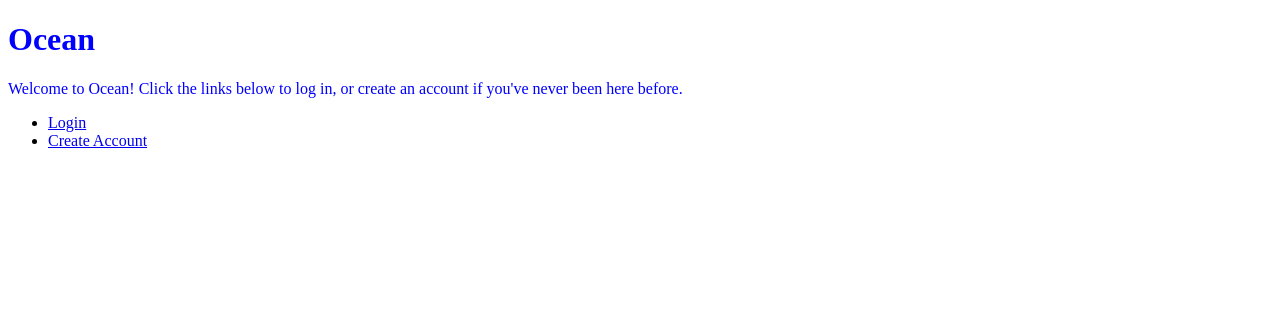
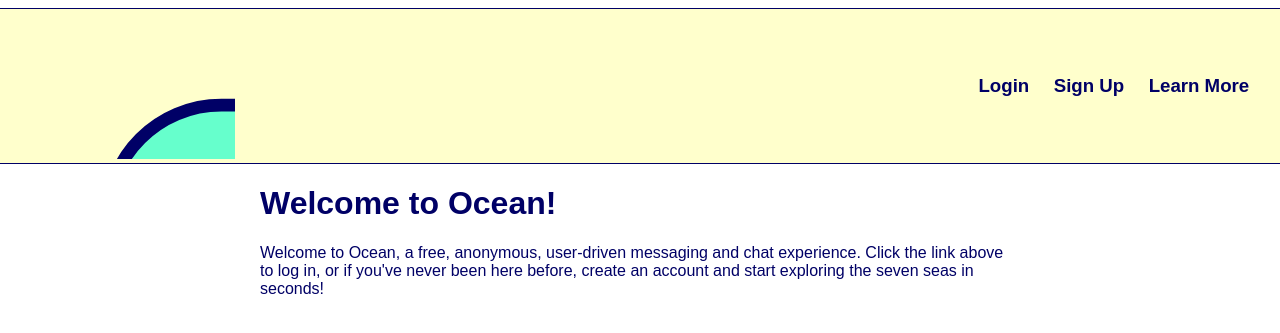
Before and after one commit to TylerDKnight/CSC-210-DCC, a PHP site: page / in a window 1280 px wide. Shown: the top 333 px of the page. Run offline with PHP 8.4, Linux system fonts and the light colour scheme; some libraries are stand-ins or nearby versions.

Commit message:
more css edits 10/17

```diff
--- a/www/css/dccstyles.css
+++ b/www/css/dccstyles.css
@@ -1,13 +1,75 @@
+body {
+	margin-left: 0;
+	margin-right: 0;
+	font-family: arial, helvetica, sans-serif;
+	min-width: 450px;
+	color: #000066;
+}
+
+header {
+	background-color: #ffffcc;
+	border-top: 1px solid #000066;
+	border-bottom: 1px solid #000066;
+	/*position: absolute;
+	top: 0;
+	width: 100%;
+	left: 0;
+	margin-left: 0;*/
+	margin-left:0;
+	margin-right:0;
+	left: 0;
+	width: 100%;
+}
+
+header > * {
+	display: inline-block;
+	vertical-align: middle;
+	margin-bottom: 0;
+}
+
+nav a {
+	text-decoration: none;
+	font-size: 14pt;
+	font-weight: bold;
+	color: #000066
+}
+
+nav a:hover {  /* Special selector: affects the color of anchor text when hovered over; */
+	color: #00cccc;
+}
+
+
+nav li {
+	display: inline-block;
+	margin-right: 20px;
+}
+
+nav ul {
+	list-style-type: none;
+	margin: 0 auto;
+	padding-left: 15px;
+	vertical-align: middle;
+	height: 100%;
+
+}
+
+.content {  /* offers padding to the content of the page (body has no padding as it affects the header) */
+	padding: 0 15px 15px 15px;
+	max-width: 760px;
+	margin: 0 auto;
+}
+
 .error {
 	font-weight: bold;
 	color: red;
+}
+
+#ocean-logo {
+	max-width: 225px;
+	margin-left: 5px;
 }
 
 .vertical-form-input {
 	display: block;
 	margin-bottom: 20px;
 }
-
-.ocean-text {
-	color: blue;
-}
--- /dev/null
+++ b/www/inc/header.inc
@@ -0,0 +1,5 @@
+<header>
+	<object id="ocean-logo" type="image/svg+xml" data="images/richie_logo1.svg">
+		<img id="ocean-logo-fallback" src="images/richie_logo1.png" alt="Ocean Logo">
+	</object>
+</header>
--- a/www/index.html
+++ b/www/index.html
@@ -7,19 +7,32 @@
 	<meta name="author" content="DCC, Inc.">
 	<link rel="stylesheet" href="css/dccstyles.css">
 	<link rel="shortcut icon" href="images/favicon.png">
+	<script src="https://code.jquery.com/jquery-1.10.2.js"></script>
 	<title>Ocean - Welcome!</title>
 </head>
 
 <body>
-	<!-- Will be replaced with a logo once I have time to do that -->
-	<h1 class="ocean-text">Ocean</h1>
-	<p class="ocean-text">Welcome to Ocean!  Click the links below to log in, or create an account if you've never
-		been here before.</p>
-	<ul>
-		<li><a href="login.html">Login</a></li>
-		<li><a href="create_account.html">Create Account</a></li>
-	</ul>
+	<header>
+		<div id="ocean-logo">
+			<object id="ocean-logo" type="image/svg+xml" data="images/richie_logo1.svg">
+				<img id="ocean-logo-fallback" src="images/richie_logo1.png" alt="Ocean Logo">
+			</object>
+		</div> <!-- ocean-logo -->
+		<nav>
+			<ul>
+				<li><a href="login.html">Login</a></li>
+				<li><a href="create_account.html">Sign Up</a></li>
+				<li><a href="learn_more.html">Learn More</a></li>
+			</ul>
+		</nav>
+	</header>
 
+	<div class="content">
+		<h1>Welcome to Ocean!</h1>
+		<p>Welcome to Ocean, a free, anonymous, user-driven messaging and chat experience.  Click the link above to log in, or if you've never been here before, create an account and start exploring the seven seas in seconds!</p>
+	</div>  <!-- content -->
+
+	<script src="js/nav-handler.js"></script>
 </body>
 
 </html>
--- /dev/null
+++ b/www/js/nav-handler.js
@@ -0,0 +1,28 @@
+/*
+This script simply ensures the nav element is always at the right
+*/
+
+$(function () {
+	var navbar = $('nav:first');
+	var navbarInitialWidth = navbar.width();  // find initial width of navbar
+
+	function navFloater() {
+		var oceanLogoData = $('#ocean-logo').css(['max-width', 'margin-left']);
+		var oceanLogoWidth = parseInt(oceanLogoData['max-width']) + parseInt(oceanLogoData['margin-left']);
+		var bodyWidth = $('body').width();
+
+		// compute desired margin from width of body and components
+		var navbarMargin = bodyWidth - 15 - (navbar.width() + oceanLogoWidth);
+
+		if (bodyWidth <= oceanLogoWidth + navbar.width() + 15) {
+			navbar.css('display', 'block');  // allow to spill onto next line
+			navbar.width(navbarInitialWidth);  // to make sure navbar width can be accurately computed
+		} else {
+			navbar.css('display', 'inline-block');  // pull the navbar back up next to the logo
+			navbar.css('margin-left', (navbarMargin + "px"));  // add the margin
+		}
+	}
+
+	navFloater();  // initial call to make sure nav is where it belongs at page load
+	window.addEventListener('resize', navFloater);  // recompute values upon resize
+});
```
Also changed, not shown: www/home.html (added, +7 -0 lines), www/images/favicon.png, www/images/richie_logo1.png (added), www/images/richie_logo1.svg.
